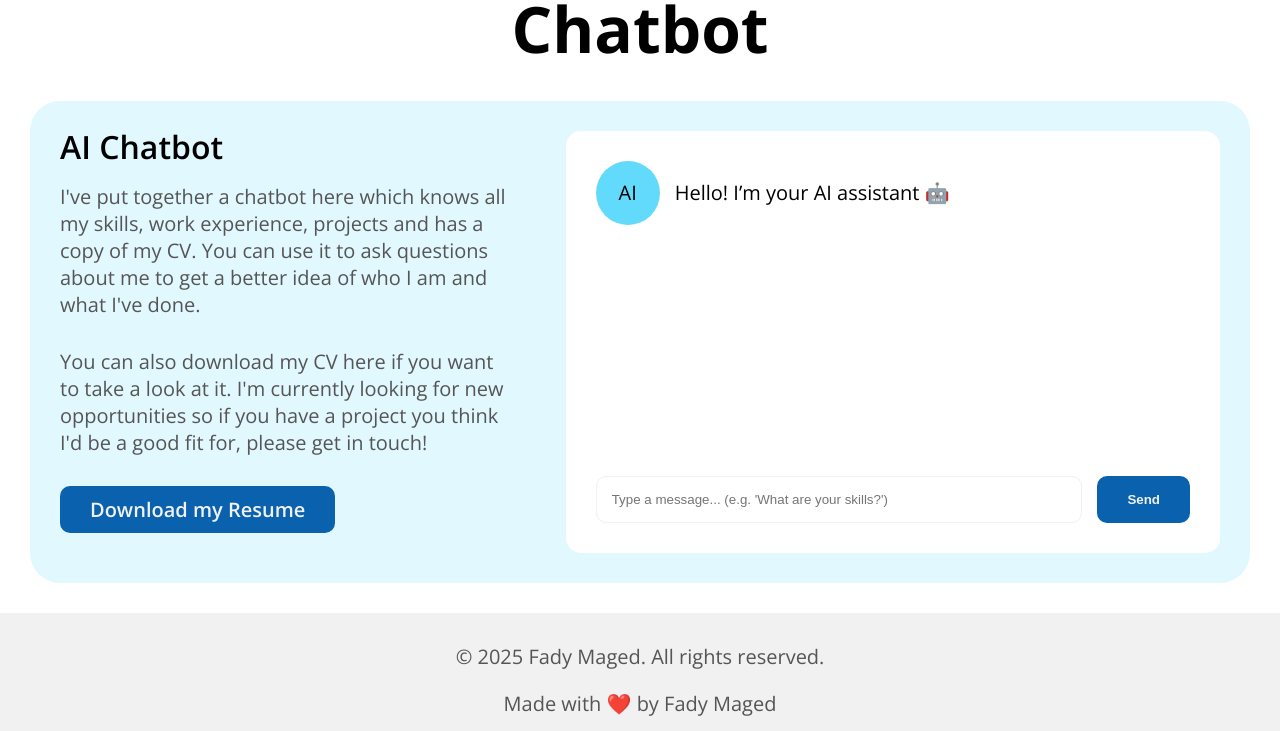
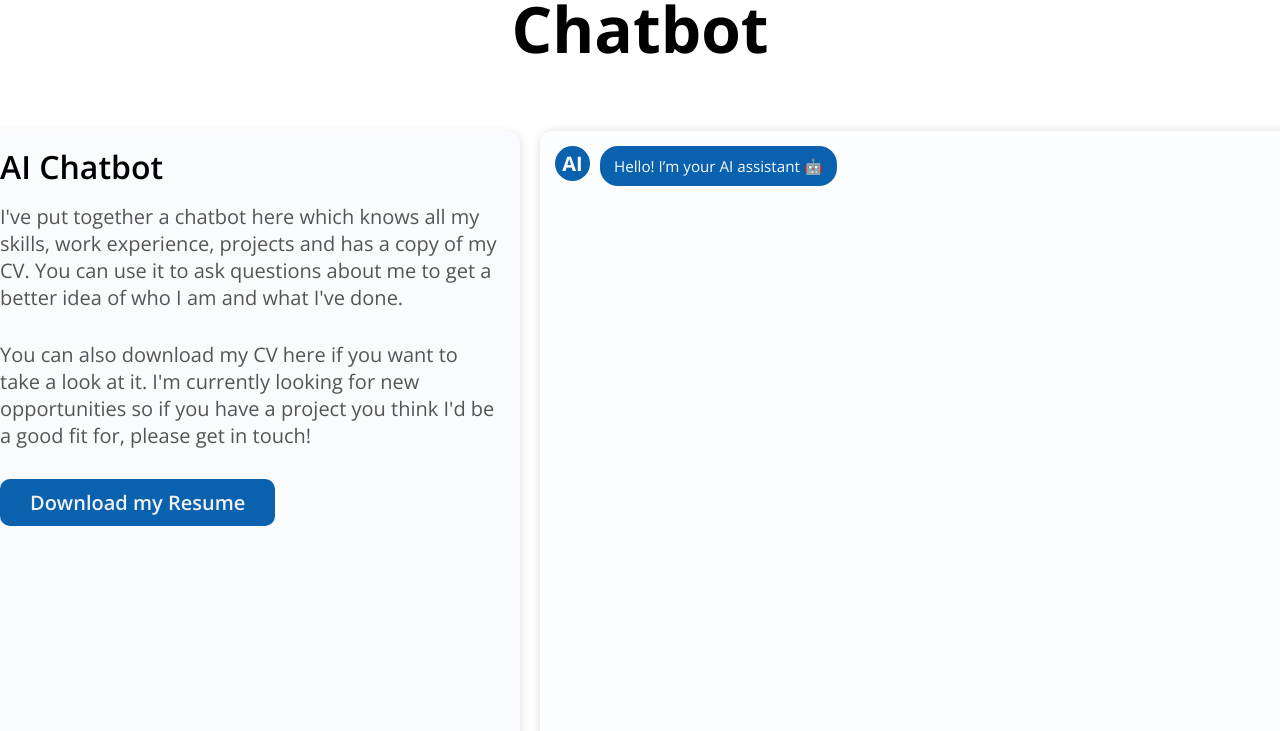
Before and after one commit to Fady-Maged-1/portofolio, a plain HTML site: page index.html in a window 1280 px wide. Shown: the part 5131-5862 px from the top of the page. Drawn offline with nearby package versions, Linux system fonts and the light colour scheme.

Commit message:
Update style.css

```diff
--- a/style.css
+++ b/style.css
@@ -209,7 +209,6 @@ header{
     @media (max-width: 768px) {
         padding: 10px 20px;
         font-size: 16px;
-     margin:10px;
 
     }
 }
@@ -416,107 +415,154 @@ article{
   background-color: var(--yellow);
 }
 
-.boot{
+@import url('https://fonts.googleapis.com/css?family=Lato:400,700');
 
-    .chatbot-blue{
-        background-color: var(--blue-100);
-        border-radius: 30px;
-        padding: 30px;
-        gap: 30px;
+:root{
+  --primary: #0a61ae;
+  --secondary: #ffda4b;
+  --white: #F9FBFF;
+  --dark: #777777;
+
+  /* حجم الكارت الثابت — عدّل القيم هنا لو عايز أكبر/أصغر */
+  --card-width-info: 540px;   /* عرض كارت المعلومات */
+  --card-width-chat: 760px;   /* عرض صندوق الشات */
+  --card-height: 680px;       /* ارتفاع الكارت الثابت */
+}
+
+/* Container */
+.chatbot-blue {
   display: flex;
-        @media (max-width:1024px) {
-            flex-direction: column;
+  gap: 20px;
+  margin: 40px auto;
+  max-width: 1300px;
+  justify-content: center;
+  align-items: flex-start;
 }
-        p{
-            margin-bottom: 30px;
 
+/* Info side (ثابت العرض والارتفاع) */
+.chat-info {
+  flex: 0 0 var(--card-width-info); /* ثابت العرض */
+  height: var(--card-height);        /* ثابت الارتفاع */
+  background: var(--white);
+  padding: 20px;
+  border-radius: 12px;
+  box-shadow: 2px 2px 10px rgba(0,0,0,.1);
+  overflow: hidden; /* يضمن بقاء المحتوى داخل الكارت */
 }
-        .chat-info{
-            flex: 3;
-            padding-right: 30px;
-        }
-        .chat-box{
-            flex: 4;
-            background-color: white;
-            border-radius: 15px;
-            padding: 30px;
+
+/* Chat box (ثابت العرض والارتفاع) */
+.chat-box {
+  flex: 0 0 var(--card-width-chat); /* ثابت العرض */
+  height: var(--card-height);       /* ثابت الارتفاع */
+  background: var(--white);
+  border-radius: 12px;
+  box-shadow: 2px 2px 12px rgba(0,0,0,.2);
   display: flex;
   flex-direction: column;
-            .scrol-area{
-                max-height: 300px;
-                height: 300px;
-                overflow-y: scroll;
-                ul{
+  overflow: hidden;
+}
+
+/* Scroll area: مهم جداً min-height:0 لعمل scroll داخل flex child */
+.scrol-area {
+  flex: 1 1 auto;
+  min-height: 0;       /* يسمح للـ overflow بالعمل داخل flex container */
+  padding: 15px;
+  overflow-y: auto;    /* عمود سكرول ثابت */
+  -webkit-overflow-scrolling: touch;
+  background: #fbfdff;
+}
+
+/* باقي التنسيقات كما كانت */
+.scrol-area ul {
+  list-style: none;
+  padding: 0;
+  margin: 0;
+}
+.scrol-area li {
   display: flex;
-                    flex-direction: column;
-                    justify-content: flex-end;
-                    gap: 15px;
-                    li{
+  align-items: flex-start;
+  margin-bottom: 15px;
+}
+.ava {
+  width: 35px;
+  height: 35px;
+  border-radius: 50%;
   display: flex;
   align-items: center;
-                        gap: 15px;
-                        &:nth-child(even){
-                            text-align: right;
-                            justify-content: flex-end;
-                            flex-direction: row-reverse;
-                            span{
-                                background-color: var(--yellow);
+  justify-content: center;
+  color: var(--white);
+  font-weight: bold;
+  margin-right: 10px;
+}
+.ava.ai { background: var(--primary); }
+.ava.user { background: var(--secondary); }
+
+.mas {
+  background: var(--primary);
+  color: var(--white);
+  padding: 10px 14px;
+  border-radius: 18px;
+  max-width: 70%;
+  font-size: 0.95rem;
+  word-break: break-word;
+  white-space: pre-wrap;
+}
+li .ava.user + .mas {
+  background: var(--secondary);
+  color: var(--dark);
+}
+
+/* Input area (ثابت الارتفاع نسبيًا) */
+.chat-mas {
+  display: flex;
+  align-items: center;
+  padding: 10px;
+  background: var(--white);
+  border-top: 1px solid #eee;
+  /* ضمّن أن input لا يكبر وانه داخل البوكس */
+  flex: 0 0 auto;
+}
+.chat-mas input {
+  flex: 1;
+  padding: 10px;
+  border: none;
+  outline: none;
+  border-radius: 8px;
+  background: #f2f2f2;
+  margin-right: 10px;
+}
+.chat-mas input::placeholder { color: var(--dark); }
+
+.chat-mas .button {
+  border: none;
+  background: var(--primary);
+  color: var(--white);
+  padding: 8px 14px;
+  border-radius: 8px;
+  cursor: pointer;
+}
+.chat-mas .button:hover { background: var(--secondary); transition: .25s; }
+
+/* Responsive: على الشاشات الصغيرة نخلي البلوكات بعرض 100% وارتفاع مرن */
+@media (max-width: 1024px) {
+  :root { --card-width-chat: 640px; --card-width-info: 360px; --card-height: 640px; }
+}
+@media (max-width: 768px) {
+  .chatbot-blue {
+    flex-direction: column;
+    margin: 20px;
+    align-items: stretch;
+  }
+  .chat-info, .chat-box {
+    flex: 0 0 auto;
+    width: 100%;
+    height: 60vh; /* ارتفاع مرن مناسب للموبايل */
+    margin-bottom: 12px;
+  }
+  .scrol-area { max-height: calc(60vh - 70px); } /* تترك مجال للـ input */
+}
 
 
-                            }
-
-                        }
-                        span{
-                            background-color: var(--blue-400);
-                            width: 64px;
-                            height: 64px;
-                            border-radius: 50%;
-                            display: inline-flex;
-                            align-items: center;
-                            justify-content: center;
-
-                            @media (max-width:746px){
-                                width: 48px;
-                                height: 48px;
-
-                            }
-                        }
-                        div{
-                            flex: 1;
-                        }
-                    }
-                }
-            }
-            .chat-mas{
-                display: flex;
-                margin-top: 15px;
-                gap: 15px;
-                input{
-                    border-radius: 10px;
-                    flex: 1;
-                    padding: 15px;
-                    border: 1px solid transparent;
-                    background-color: var(--base-100);
-                    &:hover{
-                        outline: none;
-                        background-color: white;
-                        border: 1px solid var(--base-100);
-                    }
-                    &:focus{
-                         outline: none;
-                        background-color: white;
-                        border: 1px solid var(--base-100);
-                    }
-
-                }
-                button{
-                    border: none;
-                    cursor: pointer;
-                }
-            }
-        }
-    }
-}
 
 .con{
     padding: 30px;
```
Lines whose indentation alone changed are shown as unchanged.
